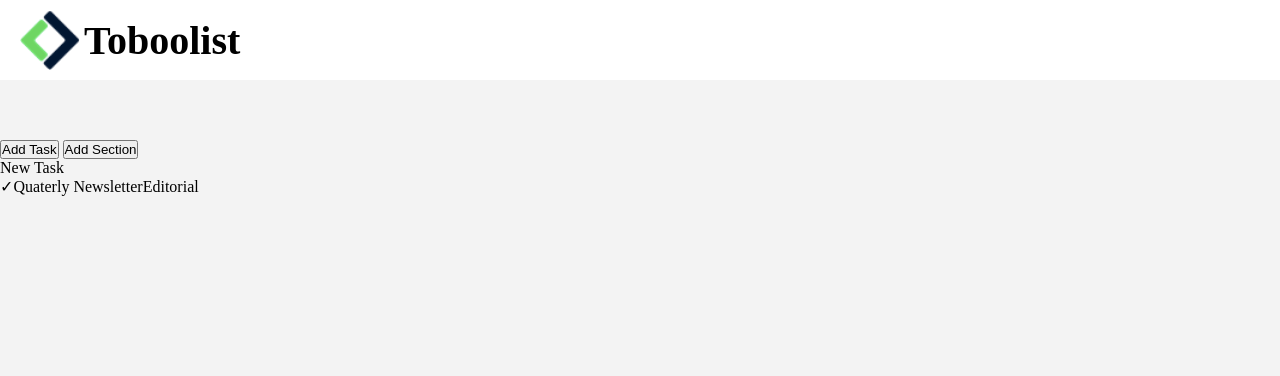
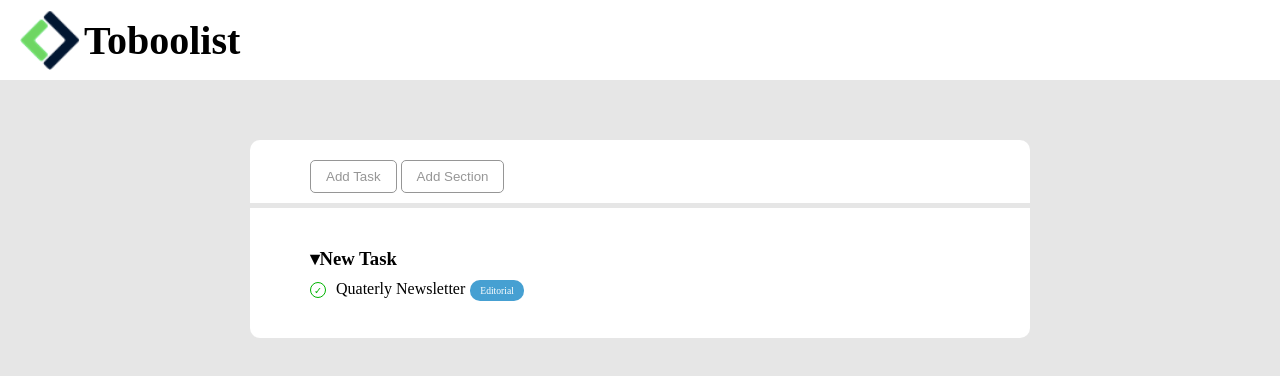
Before and after one commit to Joel-Blanco/html-css-toboolist, a plain HTML site: page index.html in a window 1280 px wide. Drawn offline with Linux system fonts and the light colour scheme.

Commit message:
feat: added button and list section style

```diff
--- a/css/style.css
+++ b/css/style.css
@@ -5,17 +5,25 @@
 }
 
 body {
-    background-color: rgb(243, 243, 243);
+    background-color: rgb(230, 230, 230);
+}
+
+main{
+     margin: 0 250px;
 }
 /* utilities */
-.py {
+.py-10 {
     padding-top: 10px;
     padding-bottom: 10px;
 }
 
-.px {
+.px-20 {
     padding-left: 20px;
     padding-right: 20px;
+}
+
+.style-none {
+    list-style: none;
 }
 
 /* header */
@@ -36,3 +44,73 @@ h1 {
 
 
 /* main */
+
+/* buttons-section */
+.button-section {
+    background-color: white;
+    margin-bottom:5px;
+    border-top-left-radius: 10px;
+    border-top-right-radius: 10px;
+    padding: 20px 0 10px 60px;
+}
+
+.button-section button {
+    padding: 8px 15px;
+    background-color: white;
+    color: rgb(150, 150, 150);
+    border: 1px solid rgb(150, 150, 150);
+    border-radius: 5px;
+}
+
+button:active{
+    background-color: rgb(70, 160, 210);
+    border: 1px solid rgb(70, 160, 210);
+    color:white;
+}
+
+/* list-section */
+.list-section {
+    background-color: white;
+    border-bottom-left-radius: 10px;
+    border-bottom-right-radius: 10px;
+    padding: 40px 60px;
+}
+
+.list-section h3 {
+padding-bottom: 10px;
+}
+
+.check {
+    display: inline-block;
+    border: 1px solid rgb(0, 180, 0);
+    color: rgb(0, 180, 0);
+    width: 16px;
+    height: 16px;
+    border-radius: 50%;
+    text-align: center;
+    line-height: 16px;
+    font-size: 0.6em;
+    margin-right: 10px;
+}
+
+.cross {
+    display: inline-block;
+    border: 1px solid red;
+    color: red;
+    width: 16px;
+    height: 16px;
+    border-radius: 50%;
+    text-align: center;
+    line-height: 16px;
+    font-size: 0.6em;
+    margin-right: 10px;
+}
+
+.tag {
+    padding: 5px 10px;
+    background-color: rgb(70, 160, 210);
+    color: rgb(255, 255, 255);
+    border-radius: 10px;
+    font-size: 0.6em;
+    margin-left:5px
+}
--- a/index.html
+++ b/index.html
@@ -9,25 +9,26 @@
 </head>
 
 <body>
-    <div class="container">
+    <div>
         <header class="header">
-            <div class="logo py px">
+            <div class="logo py-10 px-20">
                 <img src="./img/Logo.png" alt="Logo Toboolist">
                 <h1>Toboolist</h1>
             </div>
         </header>
 
         <main>
-            <section>
+            <section class="button-section">
                 <button>Add Task</button>
                 <button>Add Section</button>
             </section>
 
-            <section>
-                <ul>
-                    <li>New Task
-                        <ul>
-                            <li><span>&check;</span>Quaterly Newsletter<span>Editorial</span></li>
+            <section class="list-section">
+                <ul class="style-none">
+                    <li>
+                        <h3>&blacktriangledown;New Task</h3>
+                        <ul class="style-none">
+                            <li><span class="check">&check;</span>Quaterly Newsletter<span class="tag">Editorial</span></li>
                         </ul>
                     </li>
                 </ul>
```
